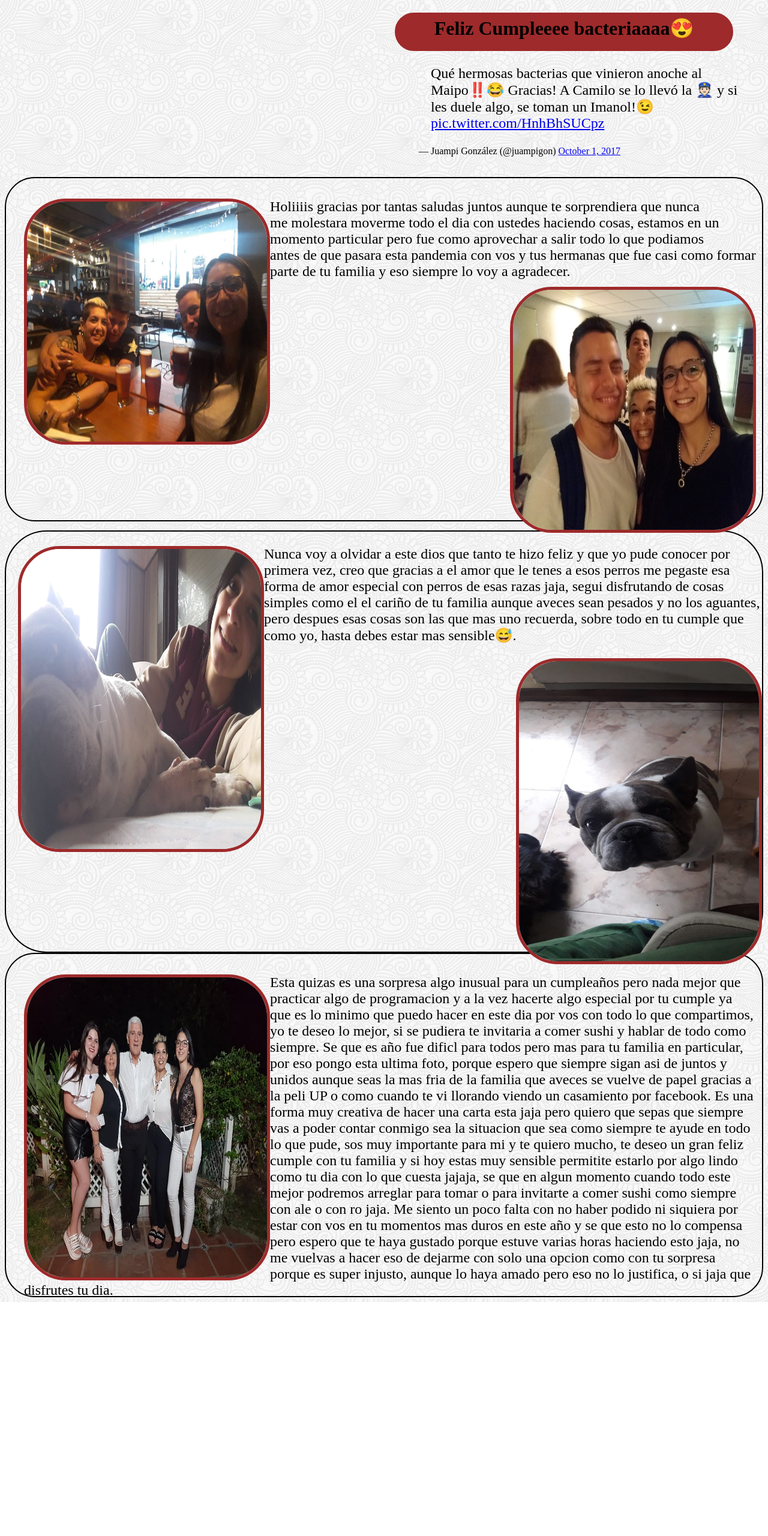
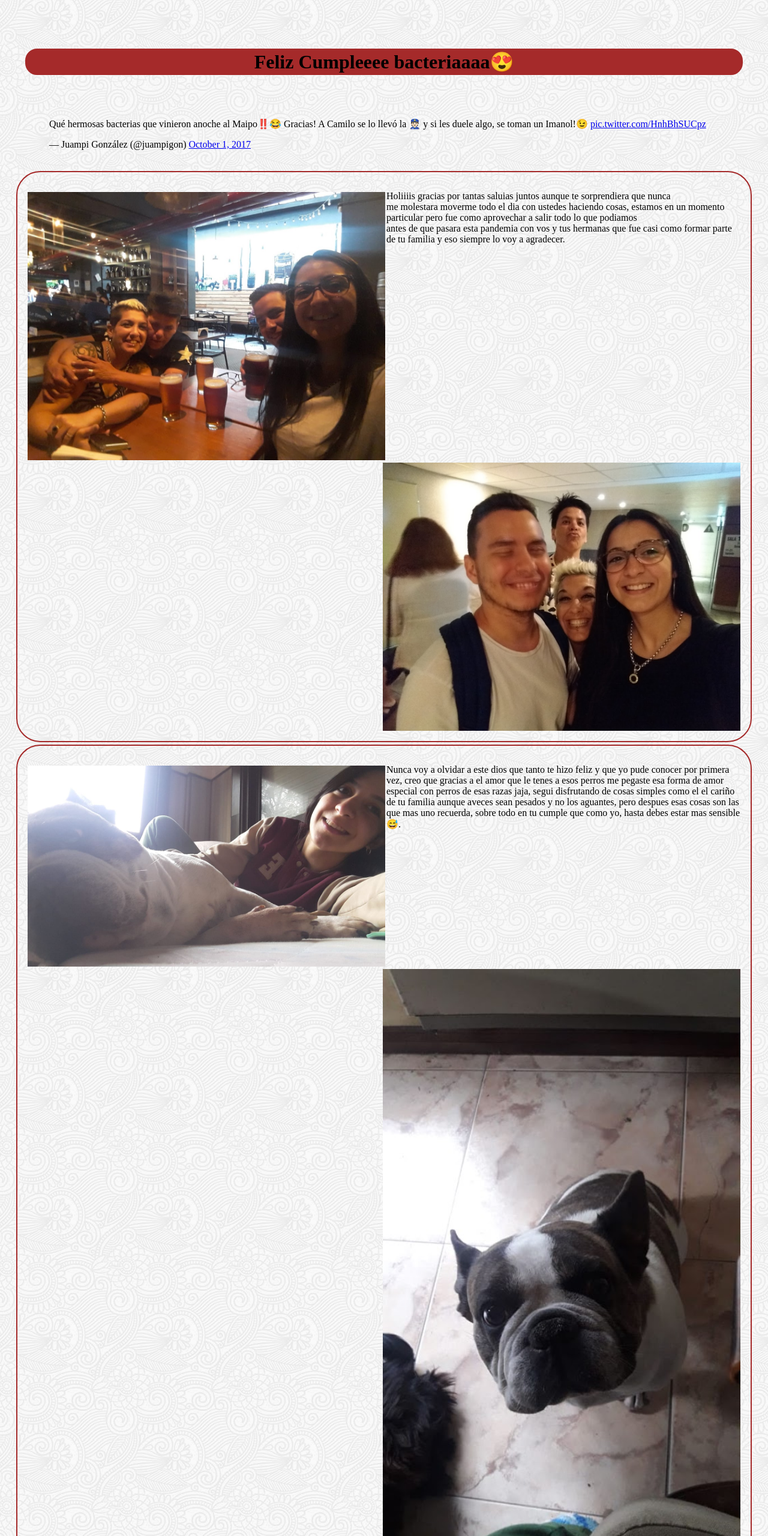
Before and after one commit to Pablo1430/Pablo1430.github.io, a plain HTML site: page index.html in a window 1280 px wide. Shown: the top 2560 px of the page at 60% size. Before the commit the page ends 2170 px from the top, so only its background shows below. Drawn offline with Linux system fonts and the light colour scheme.

Commit message:
actualizacion

```diff
--- a/index.html
+++ b/index.html
@@ -7,13 +7,18 @@
     <link rel="stylesheet" href="style.css">
     <title>cumple de eugenia harb</title>
 </head>
-<header>
-    <div class="head">
+
+<body>
+    <br>
+    <div class="flex-container">
+
+
+        <div class="foto1">
             <h1>Feliz Cumpleeee bacteriaaaa😍</h1>
         </div>
 
 
-    <div class="head">
+        <div>
             <blockquote class="twitter-tweet">
                 <p lang="es" dir="ltr">Qué hermosas bacterias que vinieron anoche al Maipo‼️😂 Gracias! A Camilo se lo llevó
                     la 👮🏻 y si les duele algo, se toman un Imanol!😉 <a
@@ -24,22 +29,19 @@
             <script async src="https://platform.twitter.com/widgets.js" charset="utf-8"></script>
         </div>
 
-
-</header>
-
-<body>
-    <br>
-    <div class="fotos1">
+        <div class="foto2">
             <p>
                 <img src="fotos/foto1.jpg" alt="foto1" style="float:left;">
-            Holiiiis gracias por tantas saludas juntos aunque te sorprendiera que nunca <br> me molestara moverme todo
+                Holiiiis gracias por tantas saluias juntos aunque te sorprendiera que nunca <br> me molestara moverme
+                todo
                 el dia con ustedes haciendo cosas,
                 estamos en un momento particular pero fue como aprovechar a salir todo lo que podiamos <br> antes de que
-            pasara esta pandemia con vos y tus hermanas que fue casi como formar parte de tu familia y eso siempre lo
+                pasara esta pandemia con vos y tus hermanas que fue casi como formar parte de tu familia y eso siempre
+                lo
                 voy a agradecer.
             </p>
             <br>
-        <p class="p2">
+            <p>
                 <img src="fotos/foto2.jpg" alt="foto2" style="float: right;">
             </p>
 
@@ -53,12 +55,17 @@
 
 
         </div>
-    <div class="fotos2">
+        <div class="foto3">
             <p>
                 <img src="fotos/foto5.jpg" alt="foto3" style="float: left;">
-            Nunca voy a olvidar a este dios que tanto te hizo feliz y que yo pude conocer por primera vez, creo que gracias
-            a el amor que le tenes a esos perros me pegaste esa forma de amor especial con perros de esas razas jaja, segui disfrutando de cosas simples
-            como el el cariño de tu familia aunque aveces sean pesados y no los aguantes, pero despues esas cosas son las que mas uno recuerda, sobre todo en tu
+                Nunca voy a olvidar a este dios que tanto te hizo feliz y que yo pude conocer por primera vez, creo que
+                gracias
+                a el amor que le tenes a esos perros me pegaste esa forma de amor especial con perros de esas razas
+                jaja,
+                segui disfrutando de cosas simples
+                como el el cariño de tu familia aunque aveces sean pesados y no los aguantes, pero despues esas cosas
+                son
+                las que mas uno recuerda, sobre todo en tu
                 cumple que como yo, hasta debes estar mas sensible😅.
             </p>
 
@@ -67,29 +74,52 @@
             </p>
         </div>
 
-    <div class="fotos3">
+        <div class="foto4">
             <p>
                 <img src="fotos/foto6.jpg" alt="" style="float: left;">
-            Esta quizas es una sorpresa algo inusual para un cumpleaños pero nada mejor que practicar algo de programacion
-            y a la vez hacerte algo especial por tu cumple ya que es lo minimo que puedo hacer en este dia por vos con todo
-            lo que compartimos, yo te deseo lo mejor, si se pudiera te invitaria a comer sushi y hablar de todo como siempre.
-            Se que es año fue dificl para todos pero mas para tu familia en particular, por eso pongo esta ultima foto, porque
-            espero que siempre sigan asi de juntos y unidos aunque seas la mas fria de la familia que aveces se vuelve de papel
-            gracias a la peli UP o como cuando te vi llorando viendo un casamiento por facebook. Es una forma muy creativa de hacer
-            una carta esta jaja pero quiero que sepas que siempre vas a poder contar conmigo sea la situacion que sea como siempre
-            te ayude en todo lo que pude, sos muy importante para mi y te quiero mucho, te deseo un gran feliz cumple con tu familia
-            y si hoy estas muy sensible permitite estarlo por algo lindo como tu dia con lo que cuesta jajaja, se que en algun momento
-            cuando todo este mejor podremos arreglar para tomar o para invitarte a comer sushi como siempre con ale o con ro jaja.
-            Me siento un poco falta con no haber podido ni siquiera por estar con vos en tu momentos mas duros en este año y se que esto
-            no lo compensa pero espero que te haya gustado porque estuve varias horas haciendo esto jaja, no me vuelvas a hacer eso de dejarme con
-            solo una opcion como con tu sorpresa porque es super injusto, aunque lo haya amado pero eso no lo justifica, o si jaja que disfrutes tu dia.
+                Esta quizas es una sorpresa algo inusual para un cumpleaños pero nada mejor que practicar algo de
+                programacion
+                y a la vez hacerte algo especial por tu cumple ya que es lo minimo que puedo hacer en este dia por vos
+                con
+                todo
+                lo que compartimos, yo te deseo lo mejor, si se pudiera te invitaria a comer sushi y hablar de todo como
+                siempre.
+                Se que es año fue dificl para todos pero mas para tu familia en particular, por eso pongo esta ultima
+                foto,
+                porque
+                espero que siempre sigan asi de juntos y unidos aunque seas la mas fria de la familia que aveces se
+                vuelve
+                de papel
+                gracias a la peli UP o como cuando te vi llorando viendo un casamiento por facebook. Es una forma muy
+                creativa de hacer
+                una carta esta jaja pero quiero que sepas que siempre vas a poder contar conmigo sea la situacion que
+                sea
+                como siempre
+                te ayude en todo lo que pude, sos muy importante para mi y te quiero mucho, te deseo un gran feliz
+                cumple
+                con tu familia
+                y si hoy estas muy sensible permitite estarlo por algo lindo como tu dia con lo que cuesta jajaja, se
+                que en
+                algun momento
+                cuando todo este mejor podremos arreglar para tomar o para invitarte a comer sushi como siempre con ale
+                o
+                con ro jaja.
+                Me siento un poco falta con no haber podido ni siquiera por estar con vos en tu momentos mas duros en
+                este
+                año y se que esto
+                no lo compensa pero espero que te haya gustado porque estuve varias horas haciendo esto jaja, no me
+                vuelvas
+                a hacer eso de dejarme con
+                solo una opcion como con tu sorpresa porque es super injusto, aunque lo haya amado pero eso no lo
+                justifica,
+                o si jaja que disfrutes tu dia.
             </p>
 
         </div>
 
 
 
-
+    </div>
 
 </body>
 
--- a/style.css
+++ b/style.css
@@ -1,175 +1,52 @@
 html{
     background-image: url(fotos/fondo.png);
 }
+h1{
+    border: solid 3px;
+    border-radius: 20px;
+    text-align: center;
+    height: 100%;
+    background-color: brown;
+    border-color: brown ;
+}
 
-.fotos1{
-    border: solid 2px;
-    border-radius: 50px;
-    height: 550px;
-    padding: 10px;
+img{
+    width: 50%;
+    height: 50%;
+    margin: 2px;
 
 }
 
-h1{
-    text-align: center;
-    border: solid 2px  #9e2a2b;
-    margin-left:0px;
-
-    padding: 5px;
-    border-radius: 70px;
-    width: 550px;
-    height: 50px;
-    background-color: #9e2a2b;
+.flex-container{
+    display: flex;
+    flex-direction: column;
 
 }
 
-.head{
-margin-left: 650px;
+div{
+    margin: 2px;
+    padding: 15px;
+    border-color: brown ;
 }
 
-@font-face{
-    src: url(fonts);
-    font-family: "NunitoSans-Regular";
+.foto2{
+    flex: 25%;
+    border: solid 2px;
+    border-radius: 40px;
+    border-color: brown ;
 }
 
-@font-face{
-    src: url(fonts);
-    font-family: "NunitoSans-Bold"
-}
-
-.fotos1>p>img {
-    height: 400px;
-    width: 400px;
-    border:solid 5px #9e2a2b;
-    border-radius: 70px;
-}
-
-p{
-    margin-left: 20px;
-    font-size: x-large;
-}
-.p2{
-    margin-top: -30px;
-}
-
-
-.fotos2{
-    margin-top: 15px;
+.foto3{
+    flex: 25%;
     border: solid 2px;
-    border-radius: 70px;
-    height: 700px;
-
+    border-radius: 40px;
+    border-color: brown ;
 
 }
 
-.fotos2>p>img {
-    height: 500px;
-    width: 400px;
-    border:solid 5px #9e2a2b;
-    border-radius: 70px;
+.foto4{
+    flex: 25%;
+    border: solid 2px;
+    border-radius: 40px;
+    border-color: brown ;
 }
-
-
-
-.fotos3{
-    border: solid 2px;
-    border-radius: 50px;
-    height: 550px;
-    padding: 10px;
-
-}
-.fotos3>p>img {
-    height: 500px;
-    width: 400px;
-    border:solid 5px #9e2a2b;
-    border-radius: 70px;
-}
-
-
-@media (max-width:900px){
-
-    .fotos1>p>img{
-        width:220px;
-        height: 180px;
-    }
-    .fotos1{
-        height: 400px;
-    }
-
-    .fotos2>p>img{
-        width: 200px;
-        height: 230px;
-    }
-    .fotos2{
-        height: 400px;
-    }
-
-    p{
-        font-size: medium;
-    }
-    h1{
-
-    border: solid 2px;
-    padding: 5px;
-    border-radius: 80px;
-    width: 350px;
-    background-color: #9e2a2b;
-    }
-}
-
-@media(max-width:414px){
-    h1{
-        margin-left: 0px;
-        margin-bottom: 5px;
-        height: 100px;
-        text-align: center;
-        padding-top: 30px;
-        border-radius: 70px;
-        width: 385px;
-        background-color: #9e2a2b;
-        border-color:  #9e2a2b;
-
-    }
-
-    p{
-        font-size: medium;
-    }
-
-    .fotos1>p>img{
-        width: 230px;
-        height: 230px;
-    }
-
-    .fotos1{
-        height: 580px;
-        padding: 5px;
-    }
-
-    .fotos2>p>img{
-        width: 250px;
-        height: 230px;
-    }
-
-    .fotos2{
-        height: 650px;
-        padding: 5px;
-    }
-
-    .head{
-        margin: 0px;
-        background-color: none;
-    }
-
-    .fotos3>p>img{
-        width: 250px;
-        height: 280px;
-        margin-right: 2px;
-    }
-    .fotos3{
-        height: 800px;
-        padding: 0px;
-        margin-top: 5px;
-    }
-
-
-}
```
Lines whose indentation alone changed are shown as unchanged.
